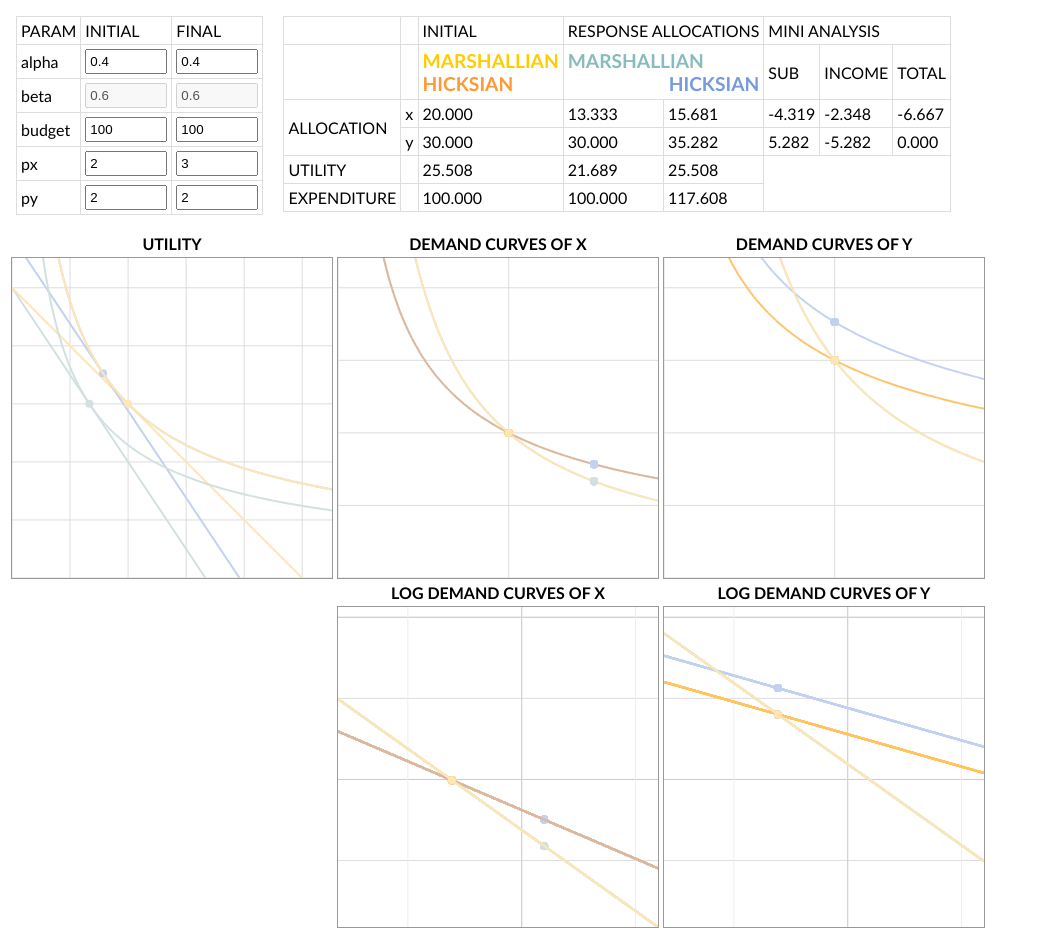
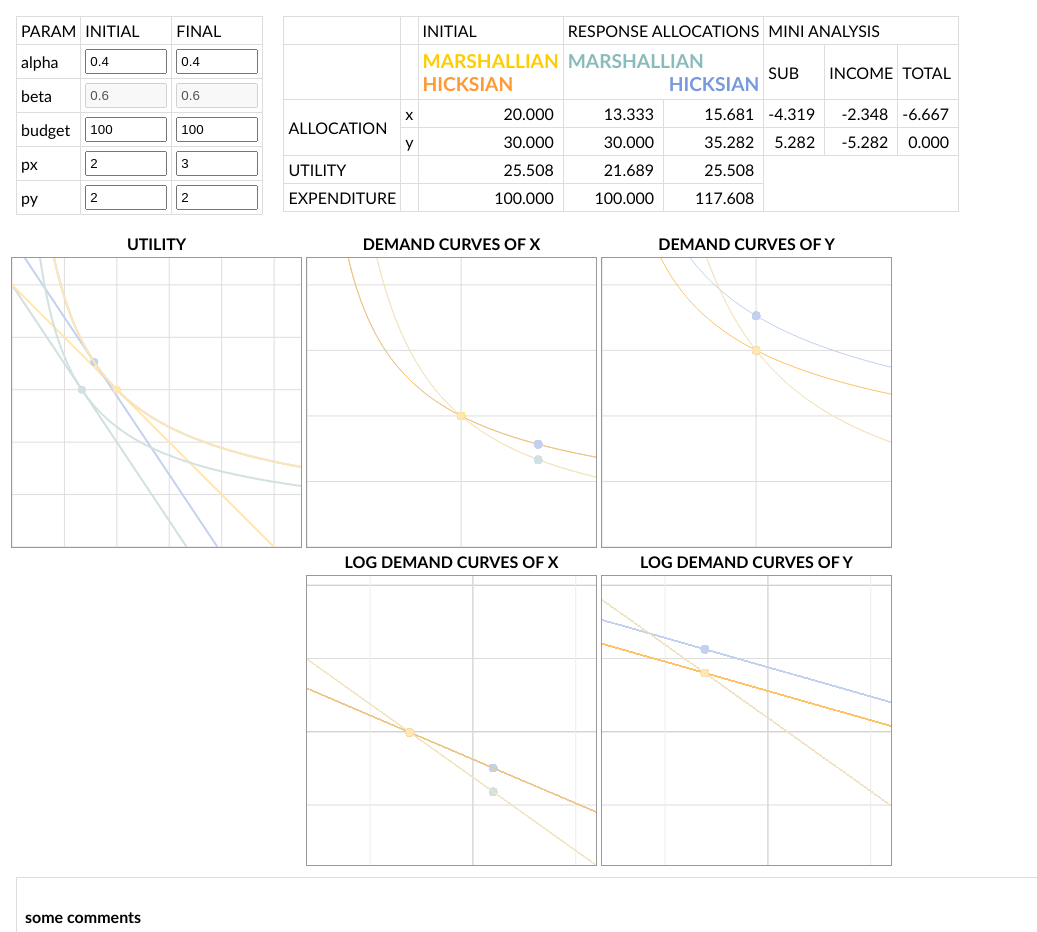
Before and after one commit to dactyrafficle/Slutsky_decomp, a plain HTML site: page index.html in a window 1280 px wide. Shown: the top 932 px of the page, without its empty margins (0-1037 px from the left). Drawn offline with Linux system fonts and the light colour scheme.

Commit message:
Add files via upload

```diff
--- a/Box.js
+++ b/Box.js
@@ -96,8 +96,8 @@ Box.prototype.RANGE_Y = function(min, max) {
 Box.prototype.CANVAS_SIZE = function(w, h) {
  this.data.dimension.w = w;
  this.data.dimension.h = h;
- this.c.width = this.data.dimension.w;
- this.c.height = this.data.dimension.h;
+ this.c.width = w;
+ this.c.height = h;
 
  // RESET ZOOM AND XLATE BY REAPPLYING THE RANGES
  this.RANGE_X(this.data.range.x.min, this.data.range.x.max);
@@ -626,11 +626,12 @@ Box.prototype.DRAW_LINE = function(obj) {
 
  this.ctx.lineWidth = line_width;
 
- this.ctx.strokeStyle = color_string;
- this.ctx.fillStyle = color_string;
+
+ // this.ctx.fillStyle = color_string;
  this.ctx.beginPath();
  this.ctx.moveTo(pixel0.x, pixel0.y);
  this.ctx.lineTo(pixel1.x, pixel1.y);
+ this.ctx.strokeStyle = color_string;
  this.ctx.stroke();
 
 }
@@ -847,7 +848,7 @@ Box.prototype.DRAW_VALUE = function(obj) {
 
 Box.prototype.DRAW_DEMAND_CURVE = function(obj) {
 
-  let line_width = 2;
+  let line_width = 1;
   let rx = 4;
 
   let line_color = {
@@ -863,7 +864,7 @@ Box.prototype.DRAW_DEMAND_CURVE = function(obj) {
     },
     'hicksian':{
       'initial':{
-        'x':'#f937',  // CASE 4 : INITIAL HICKSIAN X
+        'x':'#ffc266',  // CASE 4 : INITIAL HICKSIAN X
         'y':'#ffc266'   // CASE 5 : INITIAL HICKSIAN Y
       },
       'final':{
@@ -944,16 +945,6 @@ Box.prototype.DRAW_DEMAND_CURVE = function(obj) {
 
     // CASE 6 : FINAL HICKSIAN X
     if (final_hicksian_x) {
-
-      /*
-      let price = x;
-      let qty = u_0*(py_1/x*alpha_1/beta_1)**beta_1;
-
-      if (obj.log) {
-        let ln_price = Math.log(price);
-        let ln_qty = Math.log(qty);
-      }
-      */
 
       if (obj.log) {
 
--- a/UPDATE_PARAMETERS.js
+++ b/UPDATE_PARAMETERS.js
@@ -1,48 +1,47 @@
 function UPDATE_PARAMS() {
 
   let obj = {
-    'a':{
-      'alpha':parseFloat(document.getElementById('input_alpha_initial').value),
+    'INITIAL':{
+      'alpha':parseFloat(document.getElementById('input_alpha_INITIAL').value),
       'beta':0,
-      'budget':parseFloat(document.getElementById('input_budget_initial').value),
-      'px':parseFloat(document.getElementById('input_px_initial').value),
-      'py':parseFloat(document.getElementById('input_py_initial').value)
+      'budget':parseFloat(document.getElementById('input_budget_INITIAL').value),
+      'px':parseFloat(document.getElementById('input_px_INITIAL').value),
+      'py':parseFloat(document.getElementById('input_py_INITIAL').value)
     },
-    'b':{
-      'alpha':parseFloat(document.getElementById('input_alpha_final').value),
+    'FINAL':{
+      'alpha':parseFloat(document.getElementById('input_alpha_FINAL').value),
       'beta':0,
-      'budget':parseFloat(document.getElementById('input_budget_final').value),
-      'px':parseFloat(document.getElementById('input_px_final').value),
-      'py':parseFloat(document.getElementById('input_py_final').value)
+      'budget':parseFloat(document.getElementById('input_budget_FINAL').value),
+      'px':parseFloat(document.getElementById('input_px_FINAL').value),
+      'py':parseFloat(document.getElementById('input_py_FINAL').value)
     },
   }
 
-  obj.a.beta = (1-obj.a.alpha);
-  obj.b.beta = (1-obj.b.alpha);
+  obj.INITIAL.beta = (1-obj.INITIAL.alpha);
+  obj.FINAL.beta = (1-obj.FINAL.alpha);
 
-  document.getElementById('input_beta_initial').value = obj.a.beta;
-  document.getElementById('input_beta_final').value = obj.b.beta;
+  document.getElementById('input_beta_INITIAL').value = obj.INITIAL.beta;
+  document.getElementById('input_beta_FINAL').value = obj.FINAL.beta;
 
-  // console.log(obj);
   return obj;
 }
 
 function UPDATE_SOLUTIONS(obj) {
 
-  let alpha_0 = obj.a.alpha;
-  let alpha_1 = obj.b.alpha;
+  let alpha_0 = obj.INITIAL.alpha;
+  let alpha_1 = obj.FINAL.alpha;
 
-  let beta_0 = obj.a.beta;
-  let beta_1 = obj.b.beta;
+  let beta_0 = obj.INITIAL.beta;
+  let beta_1 = obj.FINAL.beta;
 
-  let budget_0 = obj.a.budget;
-  let budget_1 = obj.b.budget;
+  let budget_0 = obj.INITIAL.budget;
+  let budget_1 = obj.FINAL.budget;
 
-  let px_0 = obj.a.px;
-  let px_1 = obj.b.px;
+  let px_0 = obj.INITIAL.px;
+  let px_1 = obj.FINAL.px;
 
-  let py_0 = obj.a.py;
-  let py_1 = obj.b.py;
+  let py_0 = obj.INITIAL.py;
+  let py_1 = obj.FINAL.py;
 
   let x_0 = alpha_0 * budget_0 / px_0;
   let y_0 = beta_0 * budget_0 / py_0;
@@ -60,16 +59,16 @@ function UPDATE_SOLUTIONS(obj) {
   let budget_c = px_1*xc_1 + py_1*yc_1;
 
   return {
-    'alpha_0': obj.a.alpha,
-    'alpha_1': obj.b.alpha,
-    'beta_0': obj.a.beta,
-    'beta_1': obj.b.beta,
-    'budget_0': obj.a.budget,
-    'budget_1': obj.b.budget,
-    'px_0': obj.a.px,
-    'px_1': obj.b.px,
-    'py_0': obj.a.py,
-    'py_1': obj.b.py,
+    'alpha_0': obj.INITIAL.alpha,
+    'alpha_1': obj.FINAL.alpha,
+    'beta_0': obj.INITIAL.beta,
+    'beta_1': obj.FINAL.beta,
+    'budget_0': obj.INITIAL.budget,
+    'budget_1': obj.FINAL.budget,
+    'px_0': obj.INITIAL.px,
+    'px_1': obj.FINAL.px,
+    'py_0': obj.INITIAL.py,
+    'py_1': obj.FINAL.py,
     'x_0': alpha_0 * budget_0 / px_0,
     'y_0': beta_0 * budget_0 / py_0,
     'u_0': x_0**alpha_0*y_0**beta_0,
@@ -131,15 +130,15 @@ function RESET_PARAMS() {
     },
   }
 
-  document.getElementById('input_alpha_initial').value = obj.a.alpha;
-  document.getElementById('input_beta_initial').value = obj.a.beta;
-  document.getElementById('input_budget_initial').value = obj.a.budget;
-  document.getElementById('input_px_initial').value = obj.a.px;
-  document.getElementById('input_py_initial').value = obj.a.py;
+  document.getElementById('input_alpha_INITIAL').value = obj.INITIAL.alpha;
+  document.getElementById('input_beta_INITIAL').value = obj.INITIAL.beta;
+  document.getElementById('input_budget_INITIAL').value = obj.INITIAL.budget;
+  document.getElementById('input_px_INITIAL').value = obj.INITIAL.px;
+  document.getElementById('input_py_INITIAL').value = obj.INITIAL.py;
 
-  document.getElementById('input_alpha_final').value = obj.b.alpha;
-  document.getElementById('input_beta_final').value = obj.b.beta;
-  document.getElementById('input_budget_final').value = obj.b.budget;
-  document.getElementById('input_px_final').value = obj.b.px;
-  document.getElementById('input_py_final').value = obj.b.py;
+  document.getElementById('input_alpha_FINAL').value = obj.FINAL.alpha;
+  document.getElementById('input_beta_FINAL').value = obj.FINAL.beta;
+  document.getElementById('input_budget_FINAL').value = obj.FINAL.budget;
+  document.getElementById('input_px_FINAL').value = obj.FINAL.px;
+  document.getElementById('input_py_FINAL').value = obj.FINAL.py;
 }
--- a/index.html
+++ b/index.html
@@ -19,28 +19,28 @@
  </tr>
  <tr>
   <td>alpha</td>
-  <td><input class='myinputs' type='number' step='0.001' min='0.01' max='0.99' value='0.4' id='input_alpha_initial'></td>
-  <td><input class='myinputs' type='number' step='0.001' min='0.01' max='0.99' value='0.4' id='input_alpha_final'></td>
+  <td><input class='myinputs' type='number' step='0.001' min='0.01' max='0.99' value='0.4' id='input_alpha_INITIAL'></td>
+  <td><input class='myinputs' type='number' step='0.001' min='0.01' max='0.99' value='0.4' id='input_alpha_FINAL'></td>
  </tr>
  <tr>
   <td>beta</td>
-  <td><input class='myinputs' disabled type='number' step='0.001' min='0.01' max='0.99' value='0.6' id='input_beta_initial'></td>
-  <td><input class='myinputs' disabled type='number' step='0.001' min='0.01' max='0.99' value='0.6' id='input_beta_final'></td>
+  <td><input class='myinputs' disabled type='number' step='0.001' min='0.01' max='0.99' value='0.6' id='input_beta_INITIAL'></td>
+  <td><input class='myinputs' disabled type='number' step='0.001' min='0.01' max='0.99' value='0.6' id='input_beta_FINAL'></td>
  </tr>
  <tr>
   <td>budget</td>
-  <td><input class='myinputs' type='number' step='1' min='1' max='200' value='100' id='input_budget_initial'></td>
-  <td><input class='myinputs' type='number'  step='1' min='1' max='200' value='100' id='input_budget_final'></td>
+  <td><input class='myinputs' type='number' step='1' min='1' max='200' value='100' id='input_budget_INITIAL'></td>
+  <td><input class='myinputs' type='number'  step='1' min='1' max='200' value='100' id='input_budget_FINAL'></td>
  </tr>
  <tr>
   <td>px</td>
-  <td><input class='myinputs' type='number' step='0.01' min='0.1' max='20' value='2' id='input_px_initial'></td>
-  <td><input class='myinputs' type='number' step='0.01' min='0.1' max='20' value='3' id='input_px_final'></td>
+  <td><input class='myinputs' type='number' step='0.01' min='0.1' max='20' value='2' id='input_px_INITIAL'></td>
+  <td><input class='myinputs' type='number' step='0.01' min='0.1' max='20' value='3' id='input_px_FINAL'></td>
  </tr>
  <tr>
   <td>py</td>
-  <td><input class='myinputs' type='number' step='0.01' min='0.1' max='20' value='2' id='input_py_initial'></td>
-  <td><input class='myinputs'  type='number' step='0.01' min='0.1' max='20' value='2' id='input_py_final'></td>
+  <td><input class='myinputs' type='number' step='0.01' min='0.1' max='20' value='2' id='input_py_INITIAL'></td>
+  <td><input class='myinputs'  type='number' step='0.01' min='0.1' max='20' value='2' id='input_py_FINAL'></td>
  </tr>
 </table>
 
@@ -62,9 +62,7 @@
     <td></td>
     <td>
     <div style='color: #fc0; background-color: #fff; font-size: 1.2em; font-weight: bold;'>MARSHALLIAN</div>
-    <!-- <div style='color: #8bb; background-color: #fff; font-size: 0.8em; font-weight: bold;'>MARSHALLIAN</div> -->
     <div style='color: #f93; background-color: #fff; font-size: 1.2em; font-weight: bold;'>HICKSIAN</div>
-    <!-- <div style='color: #79d; background-color: #fff; font-size: 0.8em; font-weight: bold;'>HICKSIAN</div> -->
     </td>
     <td colspan=2>
       <div style='color: #8bb; background-color: #fff; font-size: 1.2em; font-weight: bold;'>MARSHALLIAN</div>
@@ -78,38 +76,38 @@
   <tr>
     <td rowspan=2>ALLOCATION</td>
     <td><span>x</span></td>
-    <td><span id='initial_allocation_x'></span></td>
-    <td><span id='marshallian_response_x'></span></td>
-    <td><span id='hicksian_response_x'></span></td>
-    <td><div id='sub_x'></div></td>
-    <td><div id='income_x'></div></td>
-    <td><div id='total_x'></div></td>
+    <td><div class='myoutputs' id='initial_allocation_x'></div></td>
+    <td><div class='myoutputs' id='marshallian_response_x'></div></td>
+    <td><div class='myoutputs' id='hicksian_response_x'></div></td>
+    <td><div class='myoutputs' id='sub_x'></div></td>
+    <td><div class='myoutputs' id='income_x'></div></td>
+    <td><div class='myoutputs' id='total_x'></div></td>
   </tr>
 
   <tr>
     <td><span>y</span></td>
-    <td><span id='initial_allocation_y'></span></td>
-    <td><span id='marshallian_response_y'></span></td>
-    <td><span id='hicksian_response_y'></span></td>
-    <td><div id='sub_y'></div></td>
-    <td><div id='income_y'></div></td>
-    <td><div id='total_y'></div></td>
+    <td><div class='myoutputs' id='initial_allocation_y'></div></td>
+    <td><div class='myoutputs' id='marshallian_response_y'></div></td>
+    <td><div class='myoutputs' id='hicksian_response_y'></div></td>
+    <td><div class='myoutputs' id='sub_y'></div></td>
+    <td><div class='myoutputs' id='income_y'></div></td>
+    <td><div class='myoutputs' id='total_y'></div></td>
   </tr>
 
   <tr>
     <td>UTILITY</td>
     <td></td>
-    <td><span id='initial_utility'></span></td>
-    <td><span id='marshallian_utility'></span></td>
-    <td><span id='hicksian_utility'></span></td>
+    <td><div class='myoutputs' id='initial_utility'></div></td>
+    <td><div class='myoutputs' id='marshallian_utility'></div></td>
+    <td><div class='myoutputs' id='hicksian_utility'></div></td>
     <td colspan=3 rowspan=2></td>
   </tr>
   <tr>
     <td>EXPENDITURE</td>
     <td></td>
-    <td><span id='initial_expenditure'></span></td>
-    <td><span id='marshallian_expenditure'></span></td>
-    <td><span id='hicksian_expenditure'></span></td>
+    <td><div class='myoutputs' id='initial_expenditure'></div></td>
+    <td><div class='myoutputs' id='marshallian_expenditure'></div></td>
+    <td><div class='myoutputs' id='hicksian_expenditure'></div></td>
   </tr>
 
  </table>
--- a/main.css
+++ b/main.css
@@ -11,10 +11,7 @@ html, body {
  vertical-align: top;
 }
 
-canvas {
- border: 1px solid #aaa;
- /* margin: 1vh; */
-}
+
 .canvas-container {
  position: relative;
  display: inline-block;
@@ -39,3 +36,7 @@ input.myinputs {
   width: 100%;
   padding: 3px;
 }
+.myoutputs {
+  text-align: right;
+  margin-right: 5px;
+}
--- a/setup.js
+++ b/setup.js
@@ -7,7 +7,7 @@ let PARAMS;
 let SOLUTIONS;
 let my_inputs = document.getElementsByClassName('myinputs');
 
-let RESIZE = true;
+let RESIZE = false;
 
 function RESIZE_CANVASES(RESIZE) {
 
@@ -137,7 +137,7 @@ function rescaleBoxes(obj) {
 
   // SCALING THE NON-LOG GRAPHS
 
-  px_arr = [obj.a.px, obj.b.px, obj.a.py, obj.b.py].sort(function(a,b) {
+  px_arr = [obj.INITIAL.px, obj.FINAL.px, obj.INITIAL.py, obj.FINAL.py].sort(function(a,b) {
     return a - b;
   });
   x_min = px_arr[0];
@@ -188,17 +188,17 @@ function update_b(PARAMS, SOLUTIONS) {
   b.SHOW_GRID_Y({'dy':10});
 
   let final_budget_line = b.DRAW_BUDGET_LINE({
-    'budget':PARAMS.b.budget,
-    'px':PARAMS.b.px,
-    'py':PARAMS.b.py,
+    'budget':PARAMS.FINAL.budget,
+    'px':PARAMS.FINAL.px,
+    'py':PARAMS.FINAL.py,
     'line_width':2,
     'color_string':'#d1e0e0'
   });
 
   let initial_budget_line = b.DRAW_BUDGET_LINE({
-    'budget':PARAMS.a.budget,
-    'px':PARAMS.a.px,
-    'py':PARAMS.a.py,
+    'budget':PARAMS.INITIAL.budget,
+    'px':PARAMS.INITIAL.px,
+    'py':PARAMS.INITIAL.py,
     'line_width':2,
     'color_string':'#ffe6b3'
   });
@@ -206,20 +206,20 @@ function update_b(PARAMS, SOLUTIONS) {
   // HICKSIAN
   let final_hicksian_budget_line = b.DRAW_BUDGET_LINE({
     'budget':SOLUTIONS.budget_c,
-    'px':PARAMS.b.px,
-    'py':PARAMS.b.py,
+    'px':PARAMS.FINAL.px,
+    'py':PARAMS.FINAL.py,
     'line_width':2,
     'color_string':'#c2d1f0'
   });
 
   // AFTER A PRICE CHANGE (NOT VISIBLE) OR PREFERENCE CHANGE (VISIBLE), THIS IS THE UTILITY CURVE WHICH IS EQUIVALENT TO THE ORIGINAL
   let final_hicksian = b.DRAW_ISOQUANT({
-    'alpha':PARAMS.b.alpha,
-    'beta':PARAMS.b.beta,
+    'alpha':PARAMS.FINAL.alpha,
+    'beta':PARAMS.FINAL.beta,
     'u':SOLUTIONS.u_0,
-    /*'budget':PARAMS.b.budget,
-    'px':PARAMS.b.px,
-    'py':PARAMS.b.py,*/
+    /*'budget':PARAMS.FINAL.budget,
+    'px':PARAMS.FINAL.px,
+    'py':PARAMS.FINAL.py,*/
     'line_width':1,
     'color_string':'#c2d1f0'
   });
@@ -229,8 +229,8 @@ function update_b(PARAMS, SOLUTIONS) {
 
   // or would the initial hicksian be : take your new marshallian, that is like what change in E ?
   let initial_hicksian = b.DRAW_ISOQUANT({
-    'alpha':PARAMS.a.alpha,
-    'beta':PARAMS.a.beta,
+    'alpha':PARAMS.INITIAL.alpha,
+    'beta':PARAMS.INITIAL.beta,
     'u':SOLUTIONS.u_1,
     'color_string':'#f937'
   });
@@ -245,20 +245,20 @@ function update_b(PARAMS, SOLUTIONS) {
   });
 
   let final_marshallian = b.DRAW_ISOQUANT({
-    'alpha':PARAMS.b.alpha,
-    'beta':PARAMS.b.beta,
-    'budget':PARAMS.b.budget,
-    'px':PARAMS.b.px,
-    'py':PARAMS.b.py,
+    'alpha':PARAMS.FINAL.alpha,
+    'beta':PARAMS.FINAL.beta,
+    'budget':PARAMS.FINAL.budget,
+    'px':PARAMS.FINAL.px,
+    'py':PARAMS.FINAL.py,
     'color_string':'#d1e0e0'
   });
 
   let initial_marshallian = b.DRAW_ISOQUANT({
-    'alpha':PARAMS.a.alpha,
-    'beta':PARAMS.a.beta,
-    'budget':PARAMS.a.budget,
-    'px':PARAMS.a.px,
-    'py':PARAMS.a.py,
+    'alpha':PARAMS.INITIAL.alpha,
+    'beta':PARAMS.INITIAL.beta,
+    'budget':PARAMS.INITIAL.budget,
+    'px':PARAMS.INITIAL.px,
+    'py':PARAMS.INITIAL.py,
     'color_string':'#ffe6b3'
   });
 
@@ -266,6 +266,7 @@ function update_b(PARAMS, SOLUTIONS) {
 
 };
 
+// LOG X
 function update_bx(PARAMS) {
 
   bx.CLEAR_CANVAS();
@@ -274,14 +275,12 @@ function update_bx(PARAMS) {
   bx.SHOW_GRID_X({'dx':0.5,'color_string':'#eee'});
   bx.SHOW_GRID_X({'dx':1,'color_string':'#ccc'});
 
-  // bx.SHOW_FLOATING_LOG_X_AXIS();
-
   let drawing = bx.DRAW_DEMAND_CURVE({
-    'alpha':[PARAMS.a.alpha,PARAMS.b.alpha],
-    'beta':[PARAMS.a.beta,PARAMS.b.beta],
-    'budget':[PARAMS.a.budget,PARAMS.b.budget],
-    'px':[PARAMS.a.px,PARAMS.b.px],
-    'py':[PARAMS.a.py,PARAMS.b.py],
+    'alpha':[PARAMS.INITIAL.alpha,PARAMS.FINAL.alpha],
+    'beta':[PARAMS.INITIAL.beta,PARAMS.FINAL.beta],
+    'budget':[PARAMS.INITIAL.budget,PARAMS.FINAL.budget],
+    'px':[PARAMS.INITIAL.px,PARAMS.FINAL.px],
+    'py':[PARAMS.INITIAL.py,PARAMS.FINAL.py],
     'marshallian':true,
     'hicksian':true,
     'log':true,
@@ -290,6 +289,7 @@ function update_bx(PARAMS) {
   });
 };
 
+// LOG Y
 function update_by(PARAMS) {
 
   by.CLEAR_CANVAS();
@@ -299,11 +299,11 @@ function update_by(PARAMS) {
   by.SHOW_GRID_X({'dx':1,'color_string':'#ccc'});
 
   let drawing = by.DRAW_DEMAND_CURVE({
-    'alpha':[PARAMS.a.alpha,PARAMS.b.alpha],
-    'beta':[PARAMS.a.beta,PARAMS.b.beta],
-    'budget':[PARAMS.a.budget,PARAMS.b.budget],
-    'px':[PARAMS.a.px,PARAMS.b.px],
-    'py':[PARAMS.a.py,PARAMS.b.py],
+    'alpha':[PARAMS.INITIAL.alpha,PARAMS.FINAL.alpha],
+    'beta':[PARAMS.INITIAL.beta,PARAMS.FINAL.beta],
+    'budget':[PARAMS.INITIAL.budget,PARAMS.FINAL.budget],
+    'px':[PARAMS.INITIAL.px,PARAMS.FINAL.px],
+    'py':[PARAMS.INITIAL.py,PARAMS.FINAL.py],
     'marshallian':true,
     'hicksian':true,
     'log':true,
@@ -319,11 +319,11 @@ function update_bxx(PARAMS) {
   bxx.SHOW_GRID_Y({'dy':10});
 
   let drawing = bxx.DRAW_DEMAND_CURVE({
-    'alpha':[PARAMS.a.alpha,PARAMS.b.alpha],
-    'beta':[PARAMS.a.beta,PARAMS.b.beta],
-    'budget':[PARAMS.a.budget,PARAMS.b.budget],
-    'px':[PARAMS.a.px,PARAMS.b.px],
-    'py':[PARAMS.a.py,PARAMS.b.py],
+    'alpha':[PARAMS.INITIAL.alpha,PARAMS.FINAL.alpha],
+    'beta':[PARAMS.INITIAL.beta,PARAMS.FINAL.beta],
+    'budget':[PARAMS.INITIAL.budget,PARAMS.FINAL.budget],
+    'px':[PARAMS.INITIAL.px,PARAMS.FINAL.px],
+    'py':[PARAMS.INITIAL.py,PARAMS.FINAL.py],
     'marshallian':true,
     'hicksian':true,
     'x':[1,1],
@@ -339,11 +339,11 @@ function update_byy(PARAMS) {
   byy.SHOW_GRID_Y({'dy':10});
 
   let drawing = byy.DRAW_DEMAND_CURVE({
-    'alpha':[PARAMS.a.alpha,PARAMS.b.alpha],
-    'beta':[PARAMS.a.beta,PARAMS.b.beta],
-    'budget':[PARAMS.a.budget,PARAMS.b.budget],
-    'px':[PARAMS.a.px,PARAMS.b.px],
-    'py':[PARAMS.a.py,PARAMS.b.py],
+    'alpha':[PARAMS.INITIAL.alpha,PARAMS.FINAL.alpha],
+    'beta':[PARAMS.INITIAL.beta,PARAMS.FINAL.beta],
+    'budget':[PARAMS.INITIAL.budget,PARAMS.FINAL.budget],
+    'px':[PARAMS.INITIAL.px,PARAMS.FINAL.px],
+    'py':[PARAMS.INITIAL.py,PARAMS.FINAL.py],
     'marshallian':true,
     'hicksian':true,
     'x':[0,0],
```
